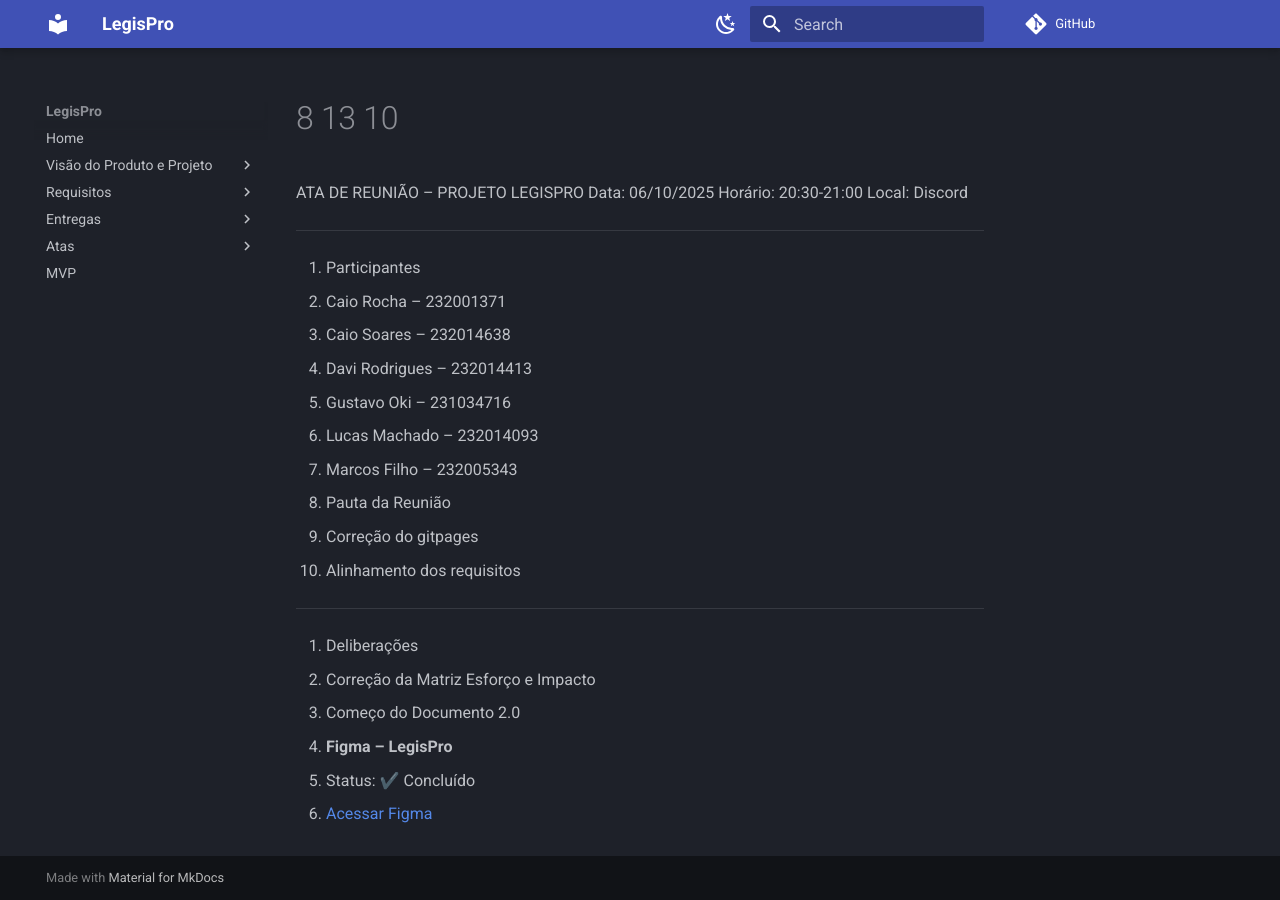
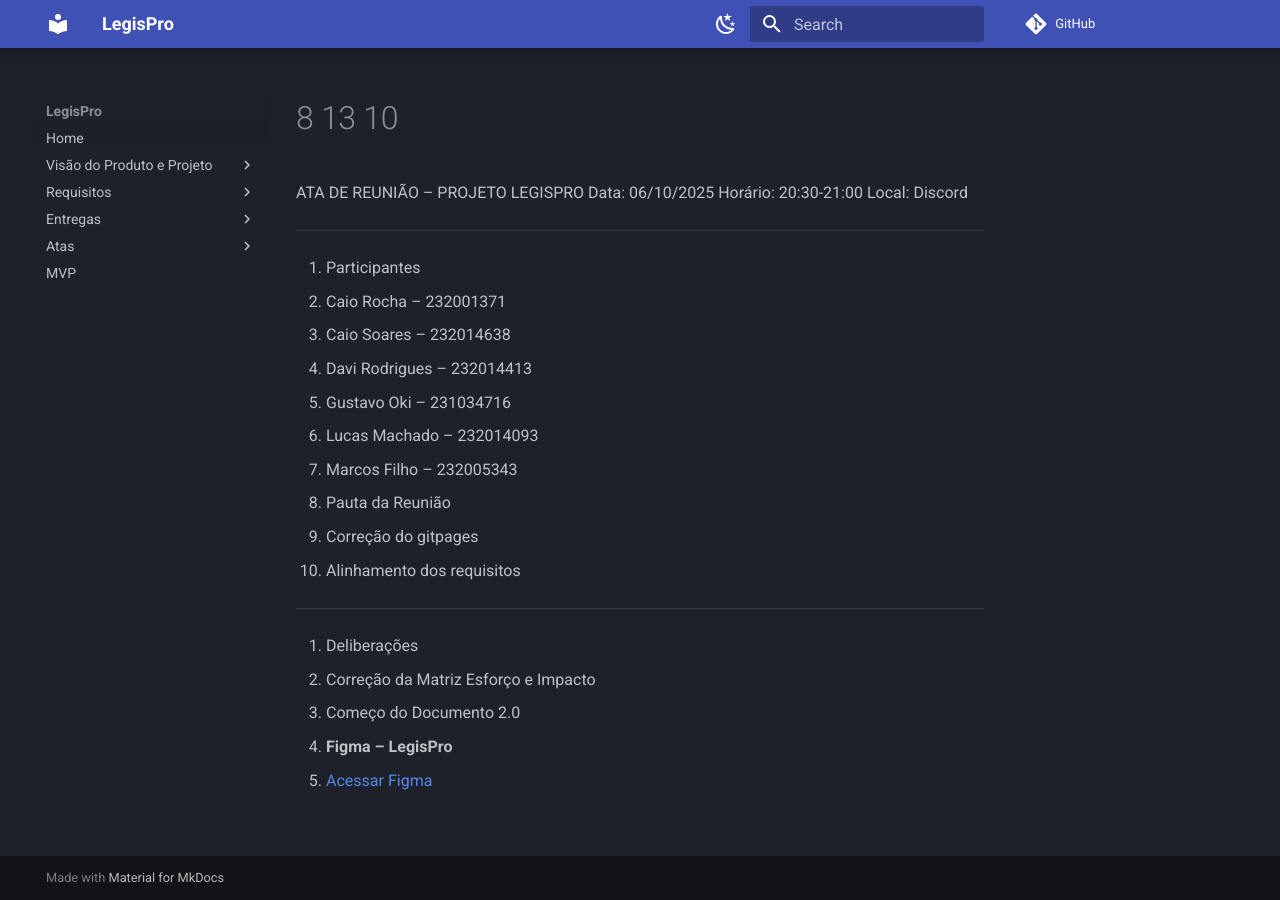
Before and after one commit to mdsreq-fga-unb/REQ-2025.2-T02-ProJuris, an MkDocs documentation site: the page built from docs/Atas/8_13-10.md, in a window 1280 px wide. Built offline with MkDocs 1.6.1 and Material for MkDocs 9.7.7, drawn with Linux system fonts in a browser that asks for light colours; comment, search, counter and statistics services are not loaded.

Commit message:
UPDATE 8_13-10.md

```diff
--- a/docs/Atas/8_13-10.md
+++ b/docs/Atas/8_13-10.md
@@ -28,5 +28,4 @@
    * Correção da Matriz Esforço e Impacto
    * Começo do Documento 2.0
    * **Figma – LegisPro**
-   - Status: ✔️ Concluído
    - [Acessar Figma ](https://www.figma.com/design/WKBMRyNnsMRd18xLjOPZd8/legisPro__?node-id=0-1&t=2OSrjLfkSGp2Po83-1)
```
